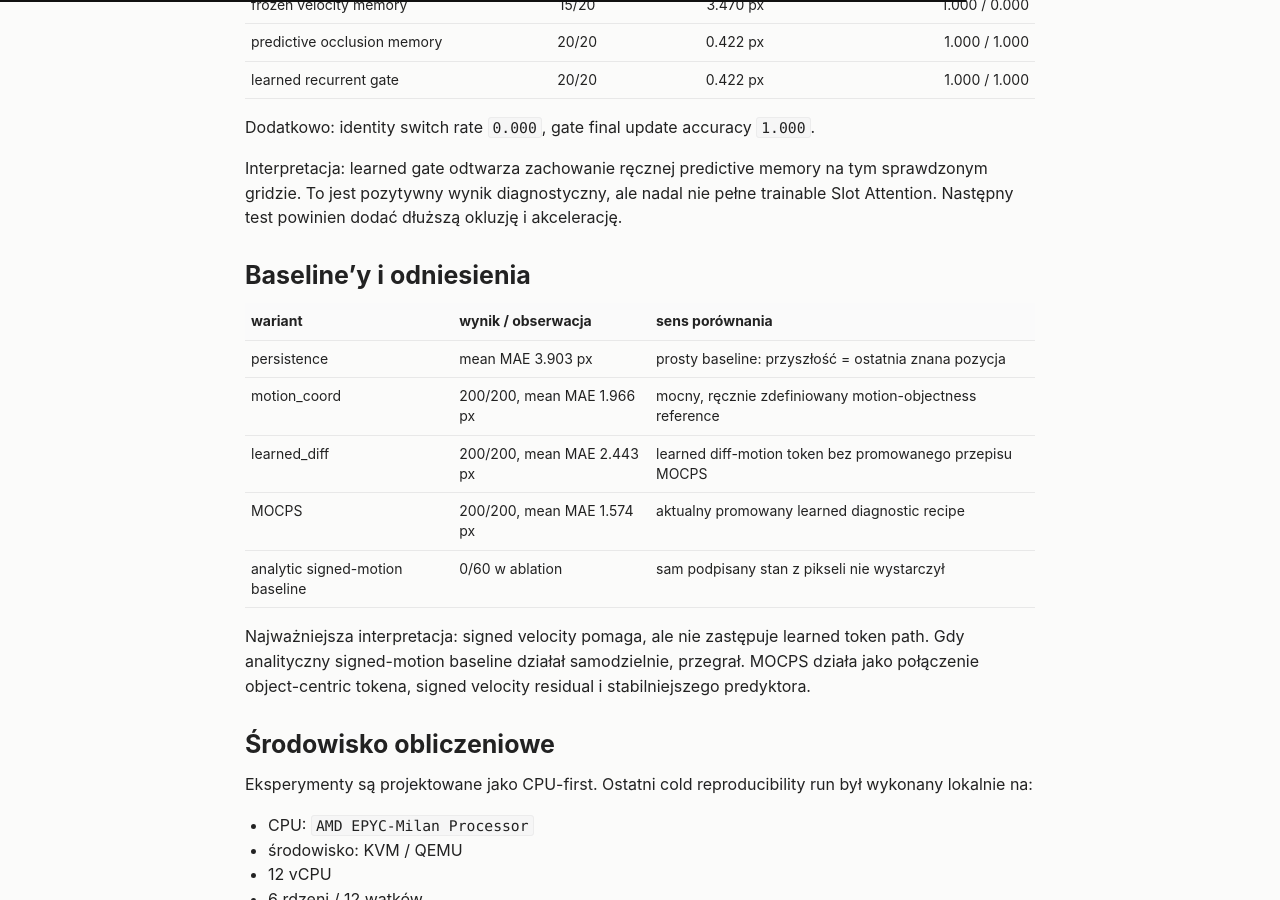
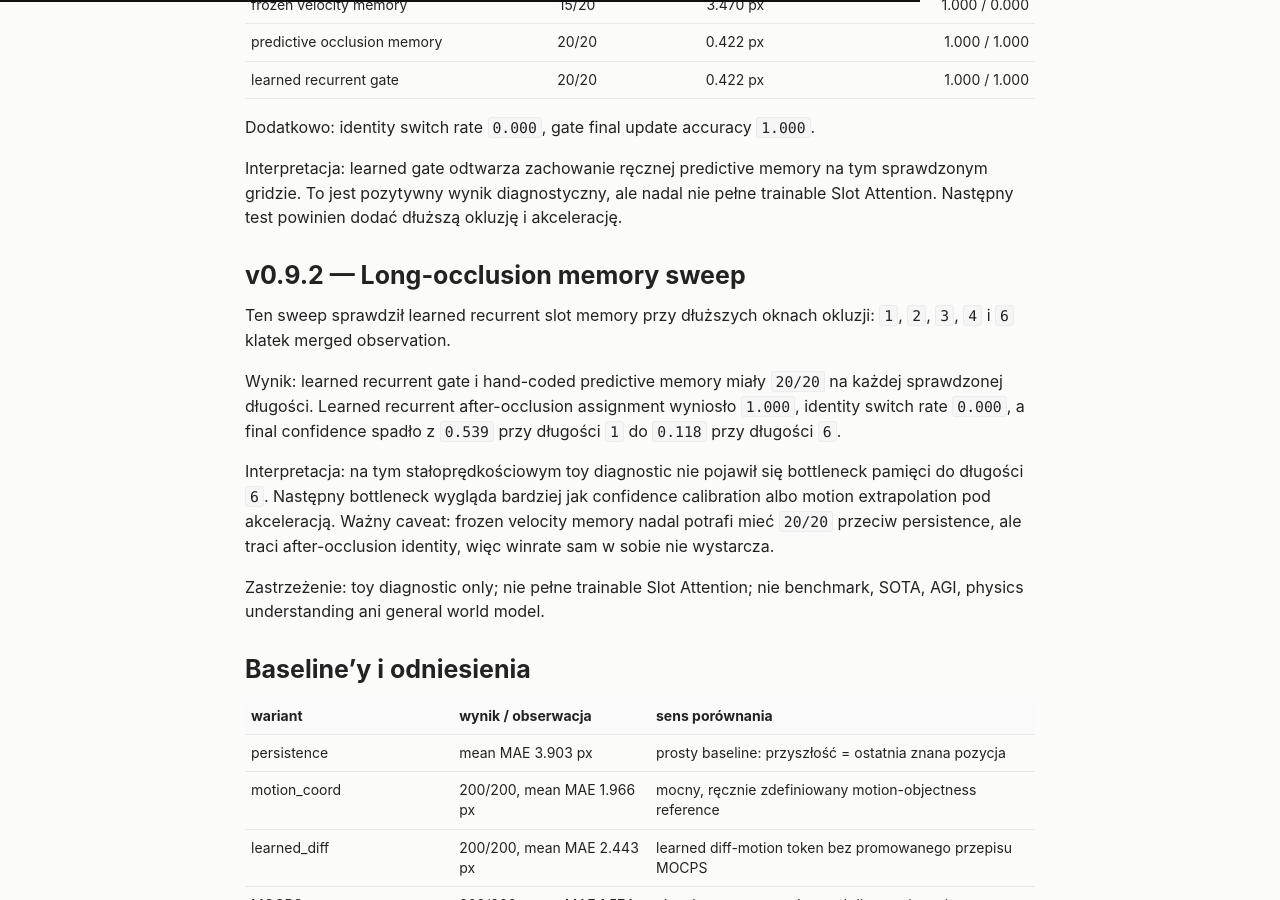
Before and after one commit to rdemb/rdemb.github.io, a Jekyll site: the page built from mocps.md, in a window 1280 px wide and 900 px high, scrolled down 5968 px. Built offline with Jekyll 4.4.1, drawn with Linux system fonts in a browser that asks for light colours.

Commit message:
Update MOCPS long occlusion note

```diff
--- a/mocps.md
+++ b/mocps.md
@@ -194,6 +194,16 @@ Dodatkowo: identity switch rate `0.000`, gate final update accuracy `1.000`.
 
 Interpretacja: learned gate odtwarza zachowanie ręcznej predictive memory na tym sprawdzonym gridzie. To jest pozytywny wynik diagnostyczny, ale nadal nie pełne trainable Slot Attention. Następny test powinien dodać dłuższą okluzję i akcelerację.
 
+## v0.9.2 — Long-occlusion memory sweep
+
+Ten sweep sprawdził learned recurrent slot memory przy dłuższych oknach okluzji: `1`, `2`, `3`, `4` i `6` klatek merged observation.
+
+Wynik: learned recurrent gate i hand-coded predictive memory miały `20/20` na każdej sprawdzonej długości. Learned recurrent after-occlusion assignment wyniosło `1.000`, identity switch rate `0.000`, a final confidence spadło z `0.539` przy długości `1` do `0.118` przy długości `6`.
+
+Interpretacja: na tym stałoprędkościowym toy diagnostic nie pojawił się bottleneck pamięci do długości `6`. Następny bottleneck wygląda bardziej jak confidence calibration albo motion extrapolation pod akceleracją. Ważny caveat: frozen velocity memory nadal potrafi mieć `20/20` przeciw persistence, ale traci after-occlusion identity, więc winrate sam w sobie nie wystarcza.
+
+Zastrzeżenie: toy diagnostic only; nie pełne trainable Slot Attention; nie benchmark, SOTA, AGI, physics understanding ani general world model.
+
 ## Baseline’y i odniesienia
 
 | wariant | wynik / obserwacja | sens porównania |
```
Also changed, not shown: de/mocps.md (+10 -0 lines), en/mocps.md (+10 -0 lines).
